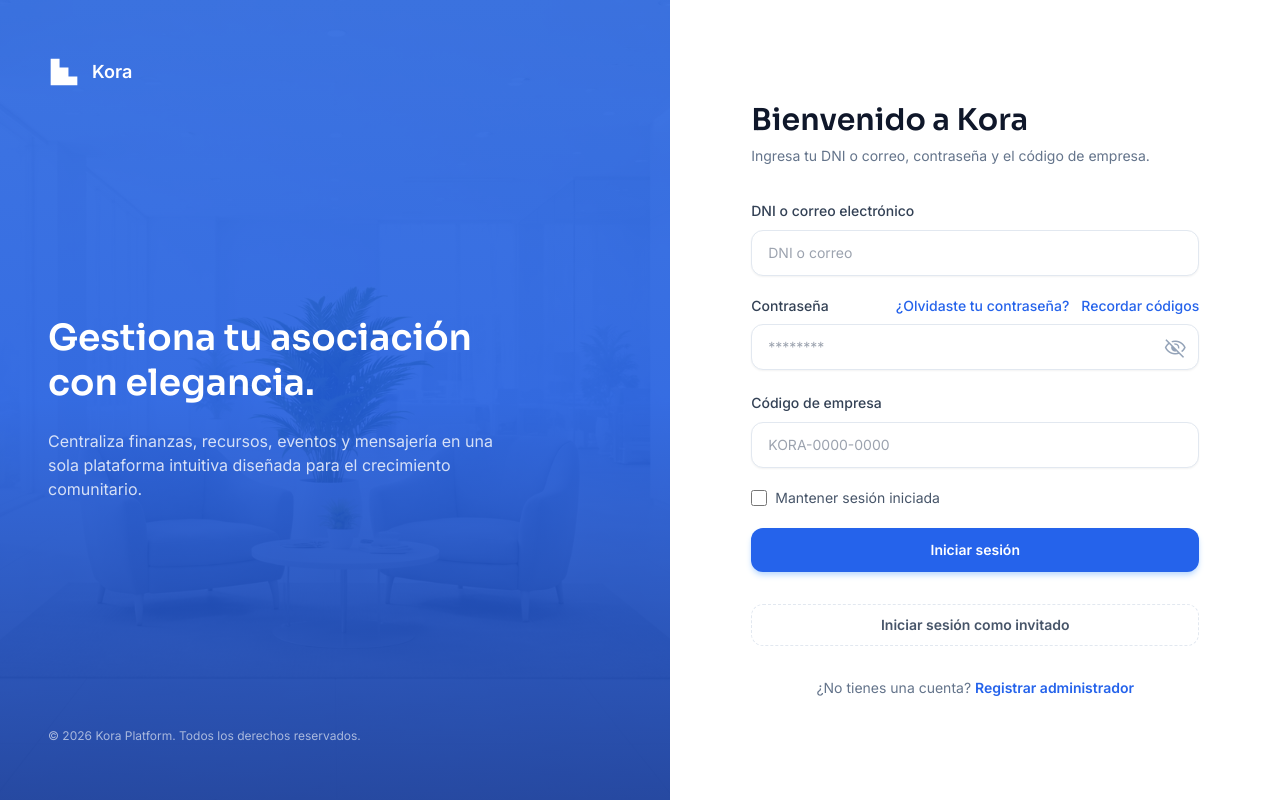
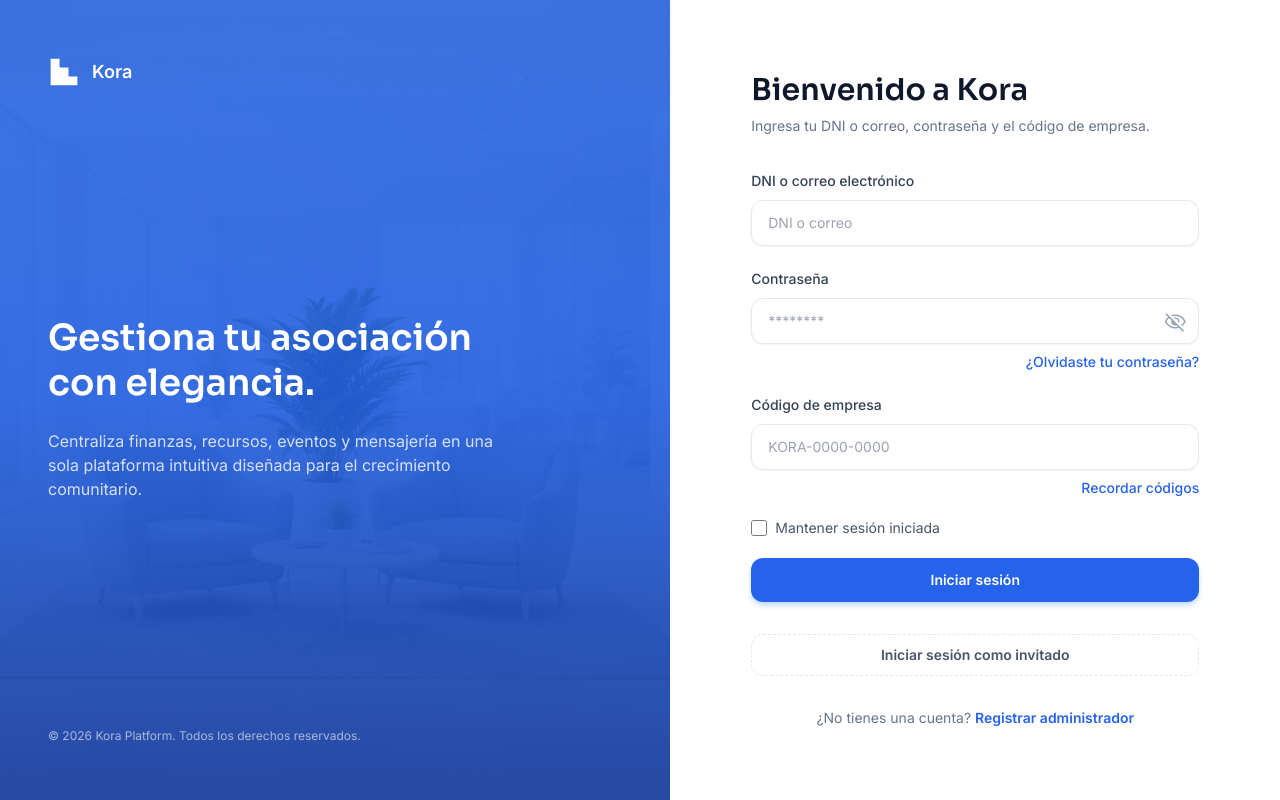
Before and after one commit to eirasdevx/kora, a Next.js app: page /login in a window 1280 px wide. Built offline with nearby package versions, Linux system fonts and the light colour scheme; no server answers.

Commit message:
Kora 2026.03.30

```diff
--- a/app/(auth)/login/page.tsx
+++ b/app/(auth)/login/page.tsx
@@ -240,25 +240,9 @@ function LoginPageContent() {
               </div>
 
               <div className="space-y-2">
-                <div className="flex items-center justify-between gap-3 text-sm">
-                  <label className="font-medium text-slate-700">
-                    Contraseña
-                  </label>
-                  <div className="flex flex-wrap items-center justify-end gap-3">
-                    <Link
-                      href="/forgot-password"
-                      className="font-medium text-blue-600 hover:text-blue-700"
-                    >
-                      ¿Olvidaste tu contraseña?
-                    </Link>
-                    <Link
-                      href="/remember-company-code"
-                      className="font-medium text-blue-600 hover:text-blue-700"
-                    >
-                      Recordar códigos
-                    </Link>
-                  </div>
-                </div>
+                <label className="text-sm font-medium text-slate-700">
+                  Contraseña
+                </label>
 
                 <div className="relative">
                   <input
@@ -283,6 +267,15 @@ function LoginPageContent() {
                     <EyeIcon open={showPassword} />
                   </button>
                 </div>
+
+                <div className="flex justify-end">
+                  <Link
+                    href="/forgot-password"
+                    className="text-sm font-medium text-blue-600 hover:text-blue-700"
+                  >
+                    ¿Olvidaste tu contraseña?
+                  </Link>
+                </div>
               </div>
 
               <div className="space-y-2">
@@ -300,6 +293,15 @@ function LoginPageContent() {
                   autoCapitalize="characters"
                   className="w-full rounded-xl border border-slate-200 bg-white px-4 py-3 text-sm text-slate-900 shadow-sm outline-none transition focus:border-blue-500 focus:ring-4 focus:ring-blue-100"
                 />
+
+                <div className="flex justify-end">
+                  <Link
+                    href="/remember-company-code"
+                    className="text-sm font-medium text-blue-600 hover:text-blue-700"
+                  >
+                    Recordar códigos
+                  </Link>
+                </div>
               </div>
 
               <label className="flex items-center gap-2 text-sm text-slate-600">
```
